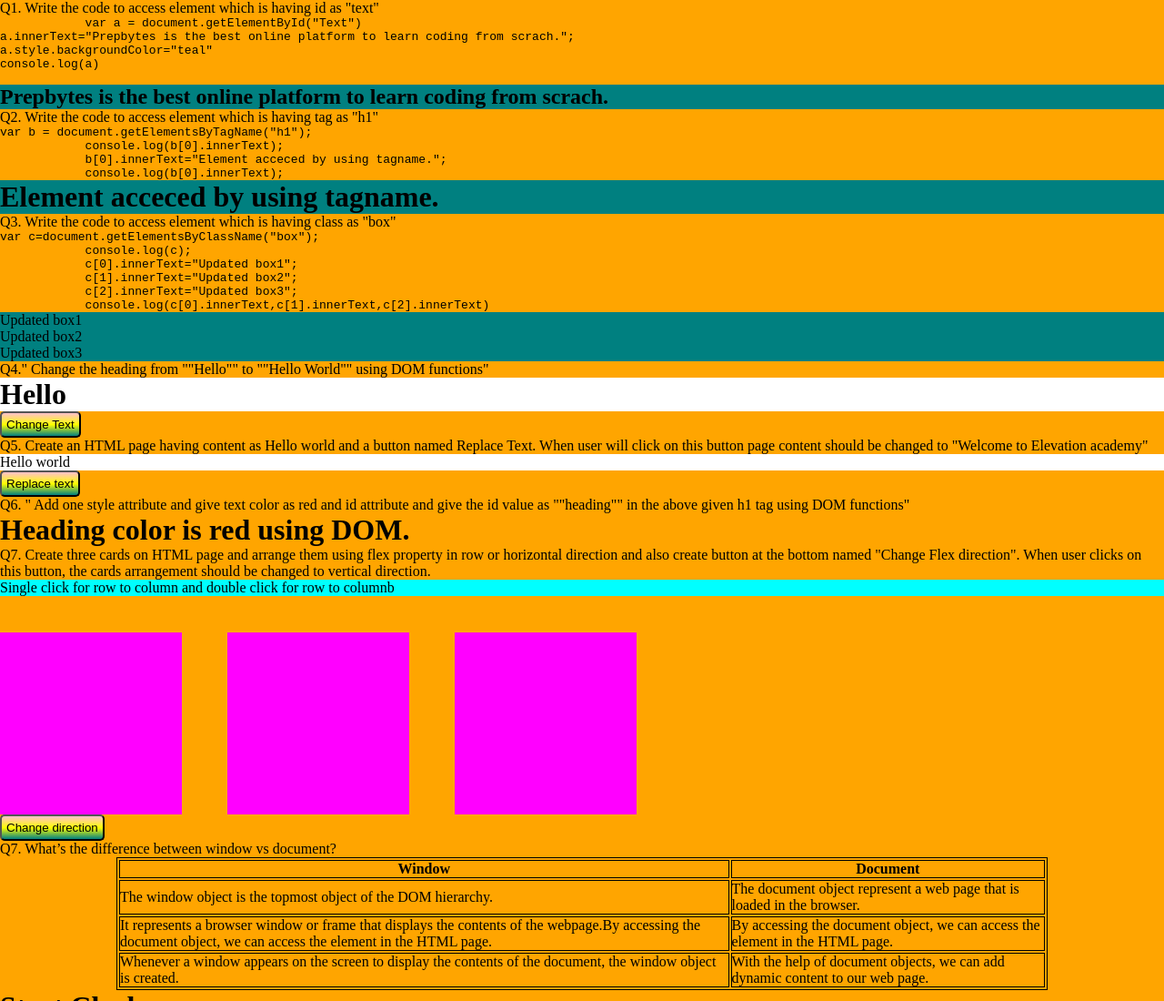
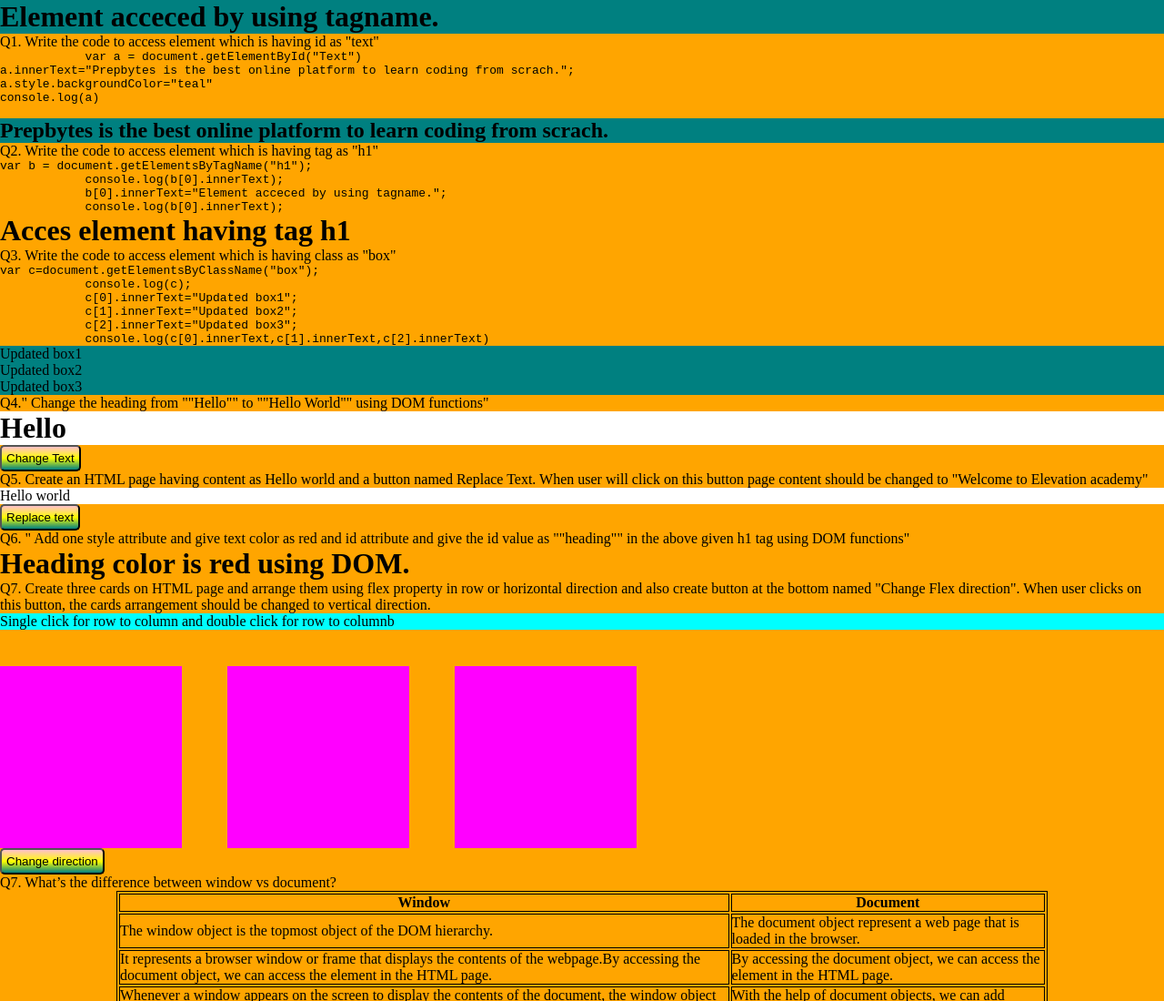
Before and after one commit to Dabloo-9123/Handson, a plain HTML site: page DOM/index.html in a window 1280 px wide. Shown: the top 1100 px of the page at 91% size. Drawn offline with Linux system fonts and the light colour scheme.

Commit message:
Update index.html

```diff
--- a/DOM/index.html
+++ b/DOM/index.html
@@ -9,6 +9,7 @@
 
 </head>
 <body>
+      <h1>DOM Handson</h1>
       <p>Q1. Write the code to access element which is having id as "text"</p>
       <pre>
             var a = document.getElementById("Text")
```
